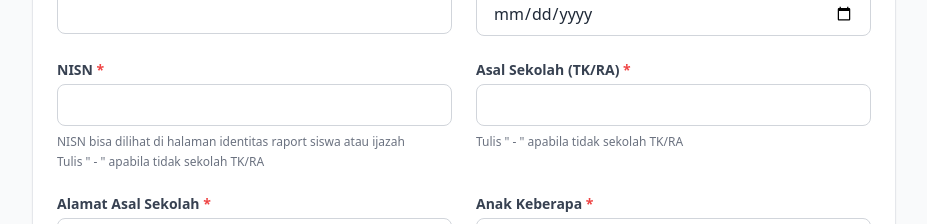
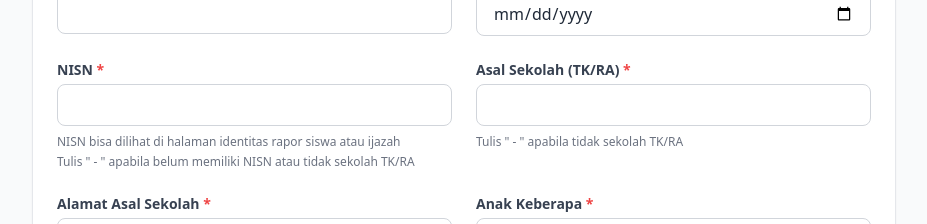
Before and after one commit to sditnurulkautsarbalbod-arch/SPMB-2026-2027, a React (Vite) app: page / in a window 1280 px wide. Shown: the part 800-1024 px from the top of the page, without its empty margins (176-1103 px from the left). Built offline with nearby package versions, Linux system fonts and the light colour scheme.

Commit message:
feat: Improve NISN helper text for clarity
Update the helper text for the NISN field to provide more precise guidance. Clarify that " - " can be used if the student has not yet obtained a NISN, in addition to the existing condition of not attending TK/RA. Also, correct a typo in "rapor" to "rapor".

```diff
--- a/App.tsx
+++ b/App.tsx
@@ -675,8 +675,8 @@ function App() {
               error={errors.nisn}
               helperText={
                 <span className="block space-y-1">
-                  <span className="block">NISN bisa dilihat di halaman identitas raport siswa atau ijazah</span>
-                  <span className="block">Tulis " - " apabila tidak sekolah TK/RA</span>
+                  <span className="block">NISN bisa dilihat di halaman identitas rapor siswa atau ijazah</span>
+                  <span className="block">Tulis " - " apabila belum memiliki NISN atau tidak sekolah TK/RA</span>
                 </span>
               }
             />
```
